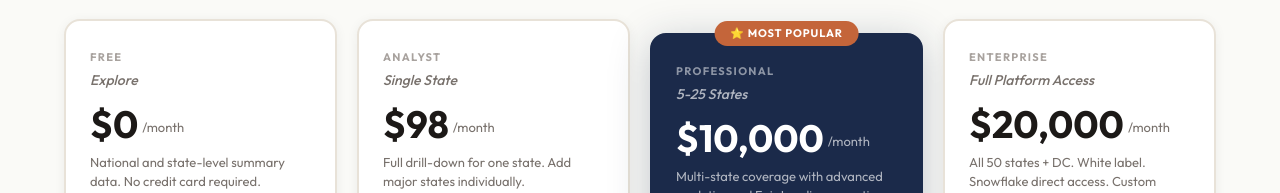
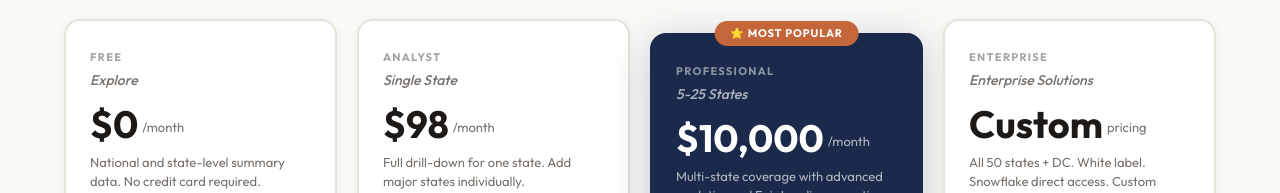
Before and after one commit to Davevw/Iconycs-Platform, a Next.js app: page /pricing in a window 1280 px wide. Shown: the part 523-716 px from the top of the page. Built offline with nearby package versions, Linux system fonts and the light colour scheme.

Commit message:
fix: enterprise shows Custom pricing + Enterprise Solutions label + View Tiers button

```diff
--- a/app/pricing/page.tsx
+++ b/app/pricing/page.tsx
@@ -88,9 +88,9 @@ const TIERS = [
   {
     id: 'enterprise',
     name: 'ENTERPRISE',
-    subtitle: 'Full Platform Access',
-    price: '$20,000',
-    period: '/month',
+    subtitle: 'Enterprise Solutions',
+    price: 'Custom',
+    period: 'pricing',
     description: 'All 50 states + DC. White label. Snowflake direct access. Custom build.',
     features: [
       'All 50 states + DC',
```
